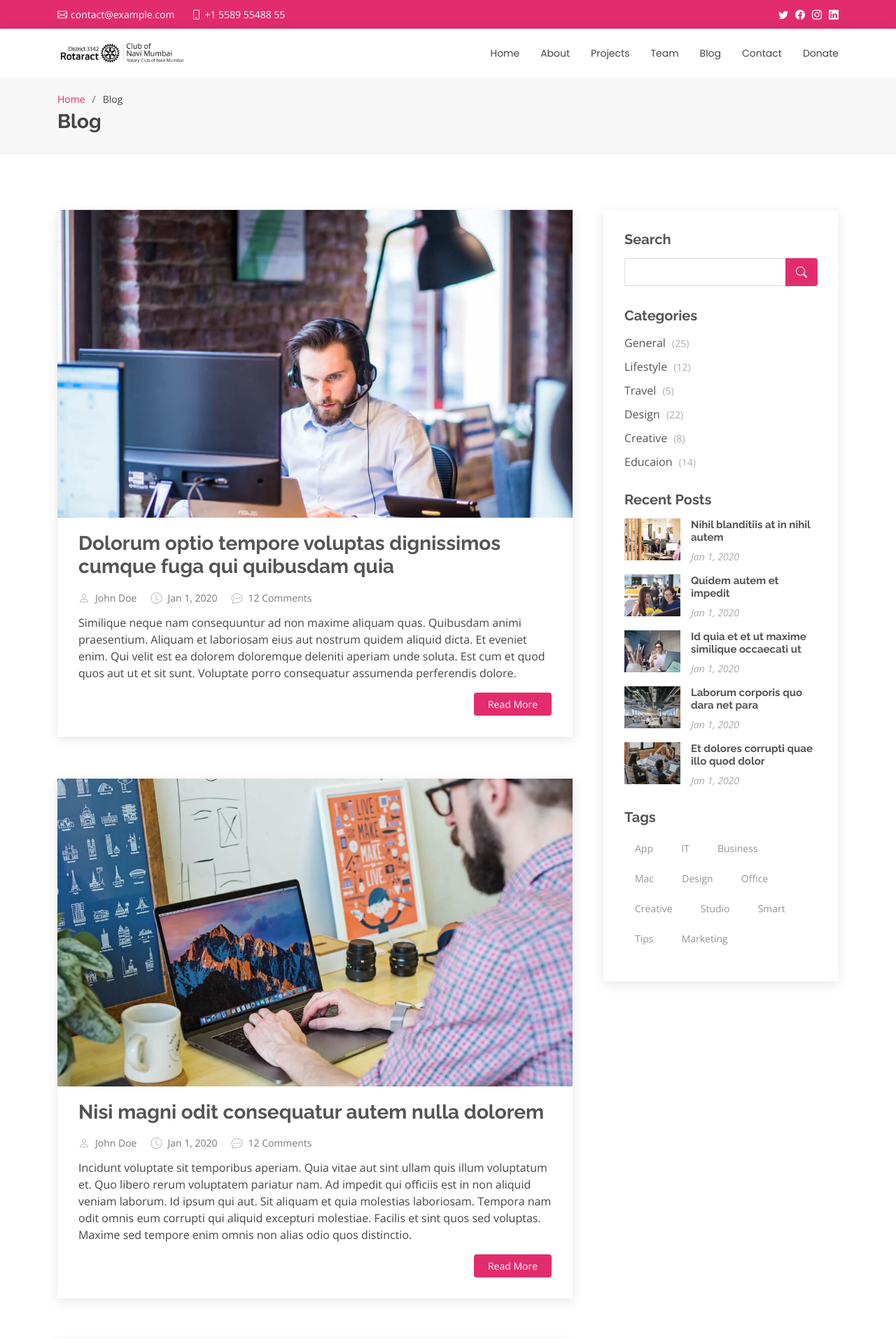
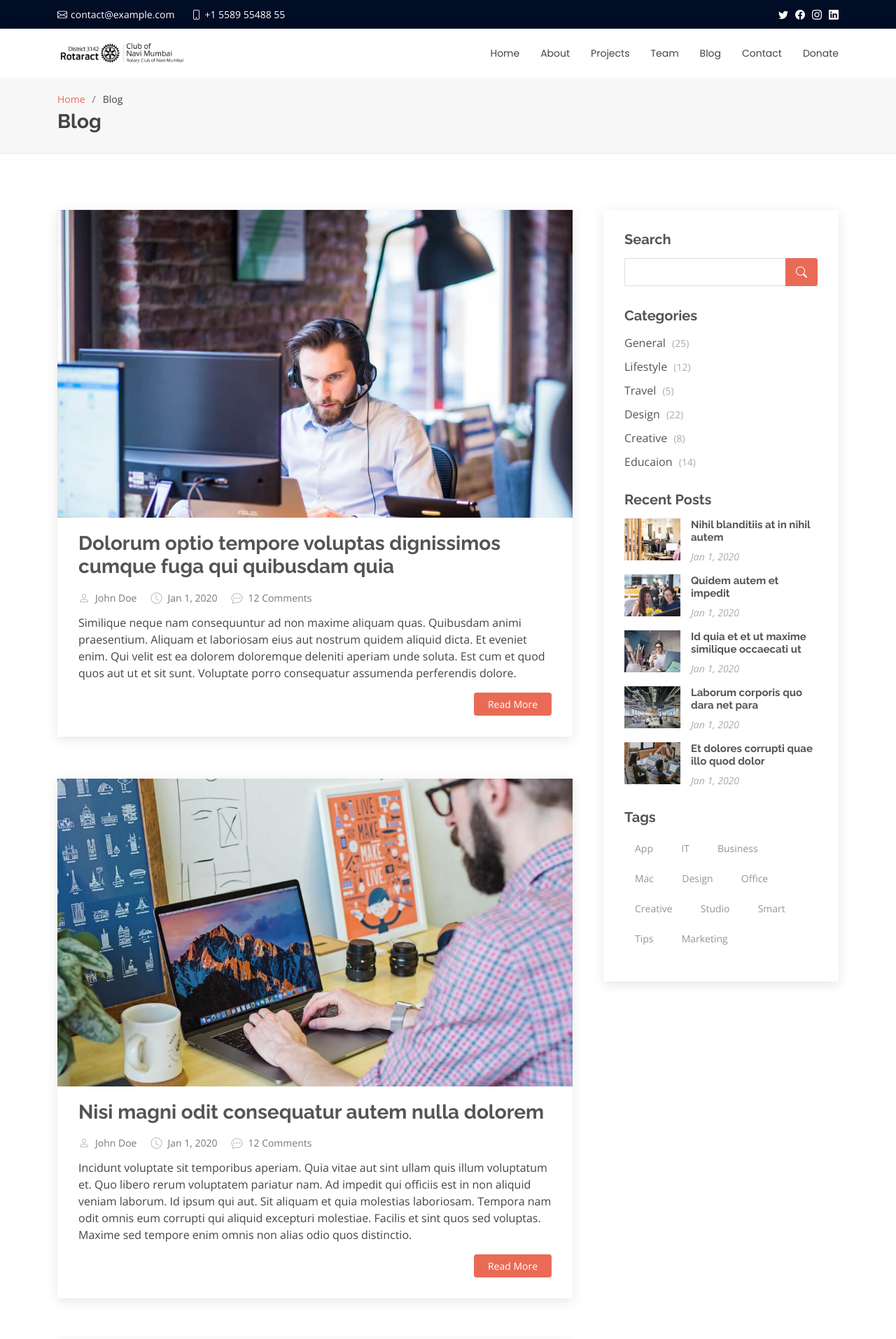
Before and after one commit to smaranx/RACNM-V.2.0, a PHP site: page /blog.php in a window 1280 px wide. Shown: the top 1914 px of the page at 70% size. Run offline with PHP 8.4, Linux system fonts and the light colour scheme.

Commit message:
fixed :wrench: color issues

```diff
--- a/assets/css/style.css
+++ b/assets/css/style.css
@@ -4,7 +4,7 @@
 
 html {
     scroll-behavior: smooth;
-    --primaryColor: #e32c6e;
+    --primaryColor: #e96b56;
     --secondaryColor: #ffffff;
     --textColor: #444444;
 }
@@ -70,11 +70,12 @@ h6 {
 
 
 /*--------------------------------------------------------------
+*--------------------------------------------------------------
 # Top Bar
 --------------------------------------------------------------*/
 
 #topbar {
-    background: var(--primaryColor);
+    background: #010c25;
     padding: 10px 0;
     font-size: 14px;
 }
@@ -96,7 +97,7 @@ h6 {
 }
 
 #topbar .contact-info i a:hover {
-    color: var(--textColor);
+    color: var(--primaryColor);
 }
 
 #topbar .social-links a {
@@ -107,7 +108,7 @@ h6 {
 }
 
 #topbar .social-links a:hover {
-    color: var(--textColor);
+    color: var(--primaryColor);
 }
 
 
```
